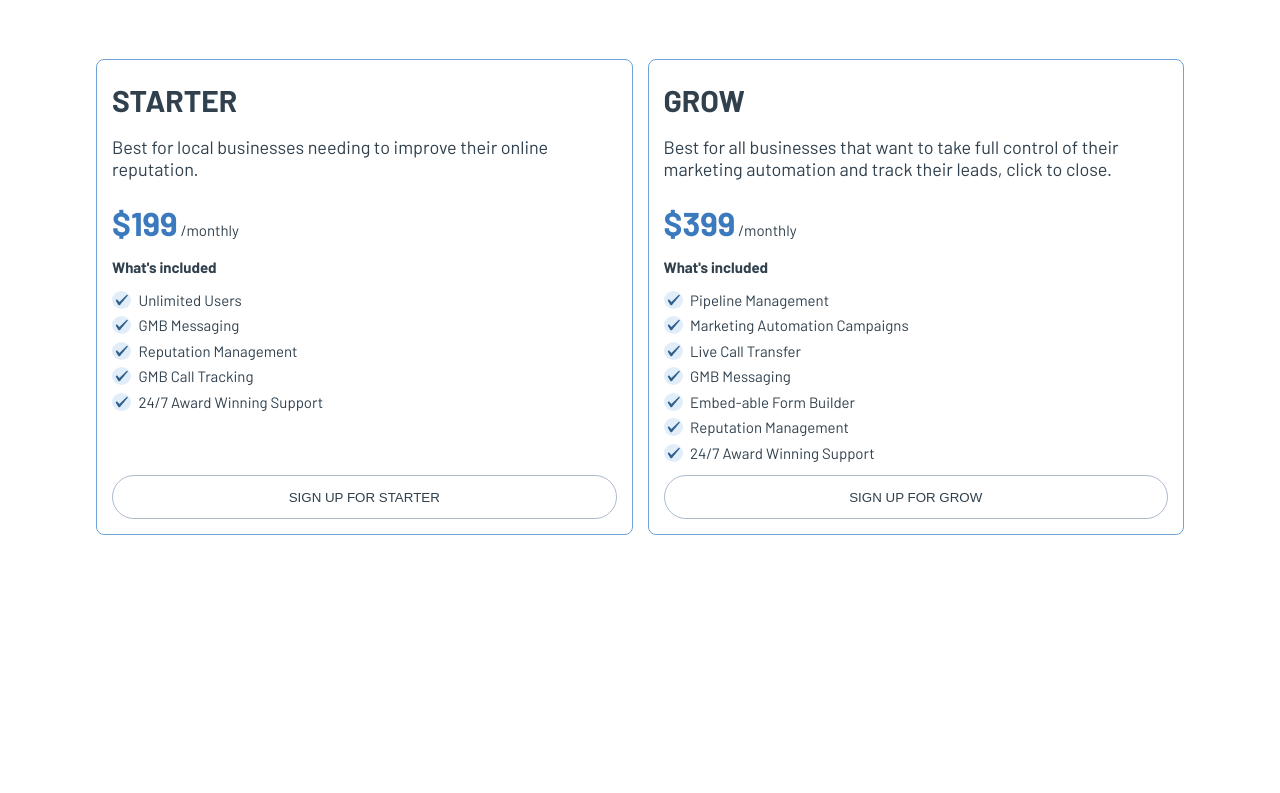
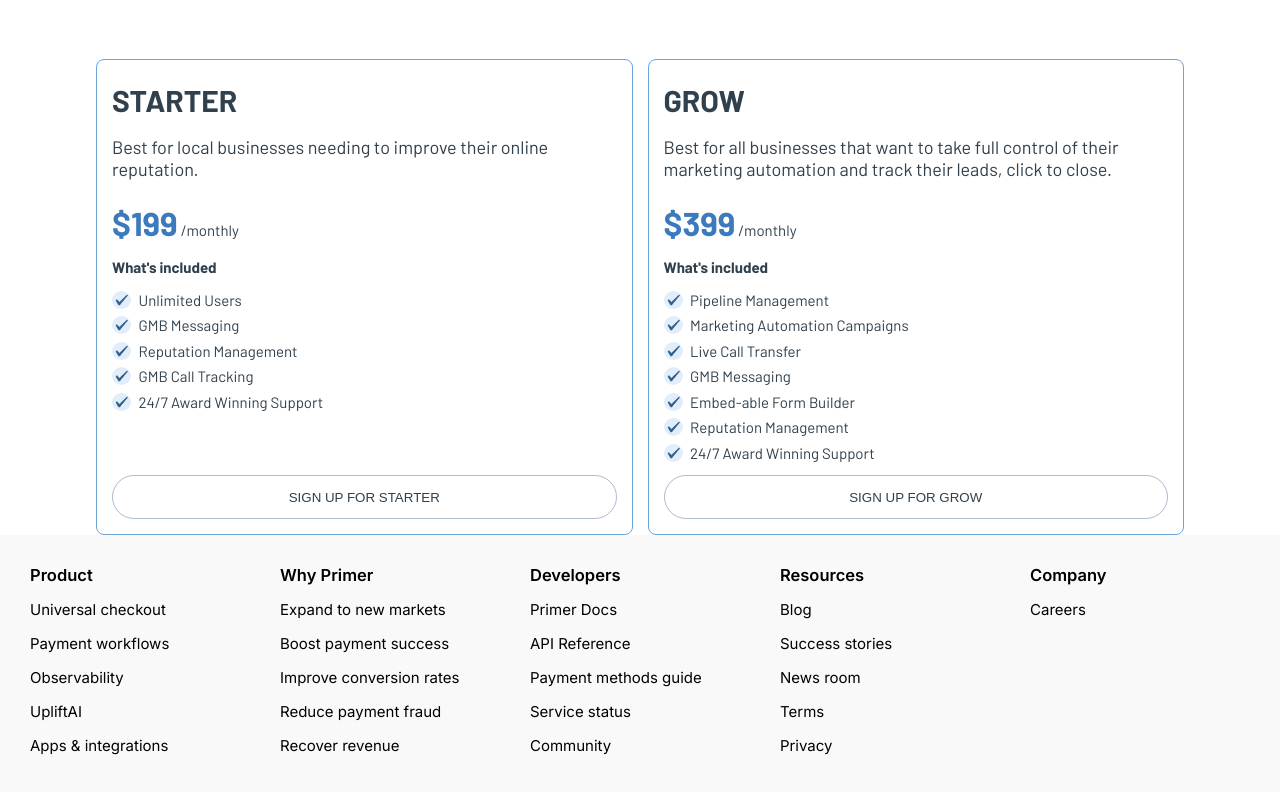
Before and after one commit to saiVardhan1802/Hubly-frontend, a React (Vite) app: page / in a window 1280 px wide. Shown: the part 1845-2638 px from the top of the page. Before the commit the page ends 2395 px from the top, so only its background shows below. Built offline with nearby package versions, Linux system fonts and the light colour scheme; no server answers.

Commit message:
fixing phone regex

```diff
--- a/src/pages/ChatBot/components/ChatbotComponent.jsx
+++ b/src/pages/ChatBot/components/ChatbotComponent.jsx
@@ -216,7 +216,7 @@ function insertAtIndex(arr, index, value) {
 
 export function isValidPhoneNumber(phone) {
   // const phoneRegex = /^[6-9]\d{9}$/;
-  const phoneRegex = /“^[+]{1}(?:[0-9\-\(\)\/\.]\s?){6, 15}[0-9]{1}$”/;
+  const phoneRegex = /^\+?[0-9\-\(\) ]{8,15}$/;
   return phoneRegex.test(phone);
 }
 
--- a/src/pages/Lander/Lander.jsx
+++ b/src/pages/Lander/Lander.jsx
@@ -11,6 +11,7 @@ import Companies from './components/Companies';
 import combined from '../../assets/lander/combined.png'
 import Funnel from './components/Funnel';
 import SubscriptionComponent from './components/SubscriptionComponent';
+import Footer from './components/Footer';
 
 const Lander = () => {
     const [isChatbotOpen, setIsChatbotOpen] = useState(false);
@@ -100,6 +101,7 @@ const Lander = () => {
                         listItems={grow}
                     />
                 </div>
+                <Footer />
             </div>
             <div className={styles.chatbot}>
                 {!isChatbotOpen ? <WelcomeMessageDisplay containerStyles={{
```
